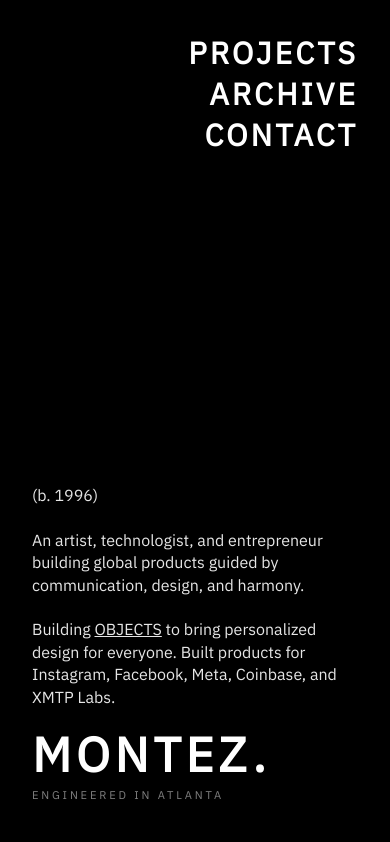
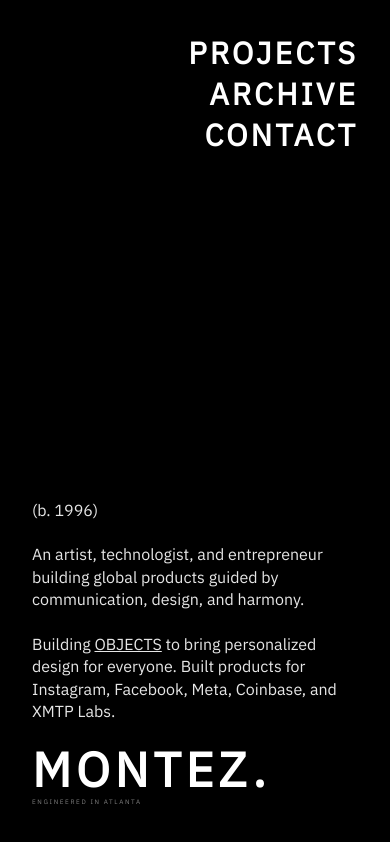
Before and after one commit to m-005/personal_website, a SvelteKit app: page / in a window 390 px wide. Built offline with nearby package versions, Linux system fonts and the light colour scheme.

Commit message:
Updated h3 to be smaller

```diff
--- a/src/routes/style.css
+++ b/src/routes/style.css
@@ -4,7 +4,7 @@
 	--default-padding: 4rem;
 	--mobile-padding-offset: 0.7;
 
-	--fs-tiny: clamp(.4rem, 3vw, .7rem);
+	--fs-tiny: clamp(0.4rem, 1.5vw, 0.7rem);
 	--fs-small: clamp(1rem, 3vw, 1.6rem);
 	--fs-medium: clamp(1.9rem, 3vw, 3rem);
 	--fs-large: clamp(3rem, 3vw, 5rem);
```
